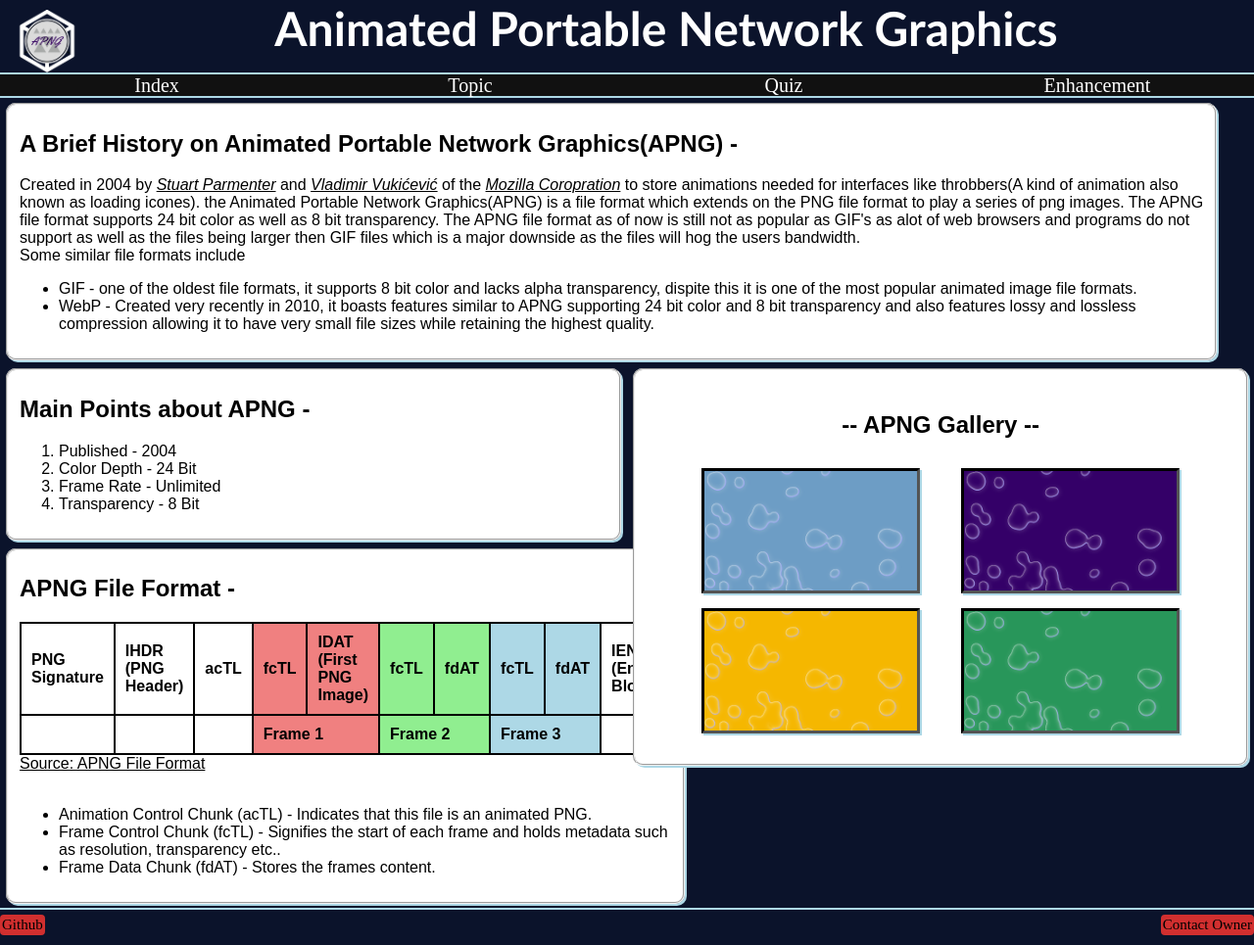
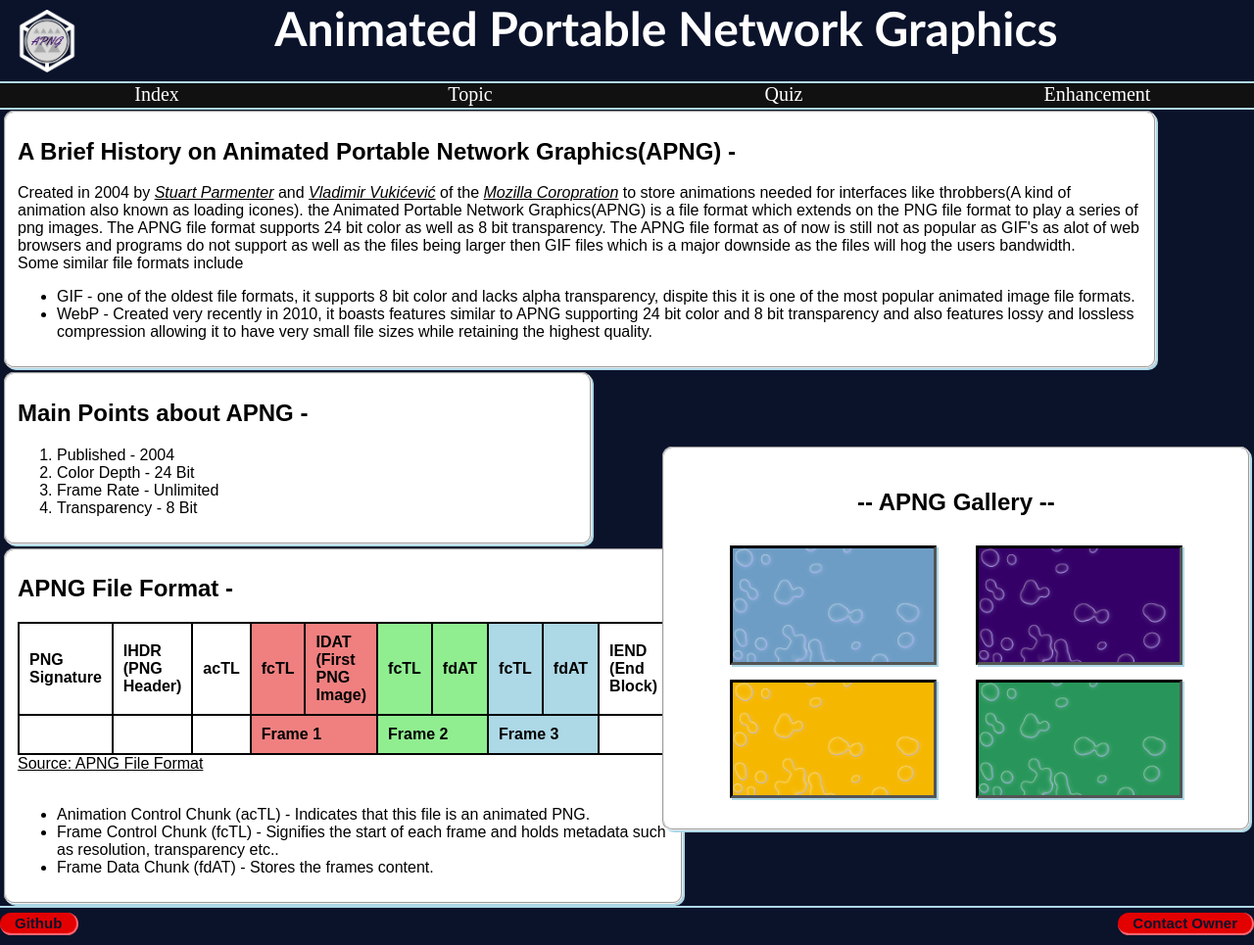
Before and after one commit to TharinS/EN-Four-Oh-Nine, a PHP site: page /html/topic.html in a window 1280 px wide. Shown: the whole page at 98% size. Run offline with PHP 8.4, Linux system fonts and the light colour scheme.

Commit message:
minor tweaks

```diff
--- a/html/topic.html
+++ b/html/topic.html
@@ -8,6 +8,7 @@
     <meta name="author" content="Tharin Sandipa">
     <link rel="icon" type="image/x-icon" href="../styles/Images/APNGLogoNoBackground.png">
     <link rel="stylesheet" href="../styles/style.css">
+    <link rel="import" href="'https://fonts.googleapis.com/css?family=Rubik:700&display=swap'">
     <title>Animated Portable Network Graphics</title>
 </head>
 
@@ -86,7 +87,7 @@
 
         </section>
         <section class="grid-item6">
-            <fieldset class="fieldset-settings">
+            <fieldset class="fieldset-settings gallery">
                 <figure class="subgrid-container">
                     <h2 class="subgrid-title font-general">-- APNG Gallery --</h2>
                     <img class="image lava1" src="../styles/Images/blue.png" alt="Lava lamp animation">
--- a/styles/style.css
+++ b/styles/style.css
@@ -14,10 +14,11 @@ body {
 /* Footer Buttons Start */
 
 .owner-button {
-    border: 2px solid rgb(209, 47, 47);
-    background-color: rgb(209, 47, 47);
-    border-radius: 4px;
-    color: black;
+    border-bottom: 2px solid #ff656e;
+    border-right: 2px solid #ff656e;
+    background-color: #e30001;
+    border-radius: 14px;
+    color: #0B132B;
     width: fit-content;
     height: 55%;
     text-align: center;
@@ -26,13 +27,17 @@ body {
     clear: right;
     float: right;
     margin-top: 5px;
+    padding: 2px 15px;
+    font-family: 'Rubik', sans-serif;
+    font-weight: 600;
 }
 
 .git-button {
-    border: 2px solid rgb(209, 47, 47);
-    background-color: rgb(209, 47, 47);
-    border-radius: 4px;
-    color: black;
+    border-bottom: 2px solid #ff656e;
+    border-right: 2px solid #ff656e;
+    background-color: #e30001;
+    border-radius: 14px;
+    color: #0B132B;
     width: fit-content;
     height: 55%;
     text-align: center;
@@ -41,20 +46,47 @@ body {
     clear: left;
     float: left;
     margin-top: 5px;
+    padding: 2px 15px;
+    font-family: 'Rubik', sans-serif;
+    font-weight: 600;
 }
 
 
 /* Footer Buttons End */
 
+
+/* Banner Start */
+
+.banner-settings {
+    margin: auto;
+}
+
+.title {
+    text-align: center;
+    margin: 0;
+    font-family: "Trebuchet MS", sans-serif !important;
+    font-size: 3em;
+    color: white !important;
+}
+
+.logo {
+    max-width: 5%;
+    height: auto;
+    clear: left;
+    float: left;
+    padding-top: 10px;
+    padding-left: 16px;
+    padding-bottom: 10px;
+}
+
+
+/* Banner End */
+
 .fieldset-settings {
     border-radius: 10px;
     box-shadow: 2px 2px lightblue;
     background-color: white;
-    width: 95%;
-}
-
-.banner-settings {
-    margin: auto;
+    width: 90%;
 }
 
 .author {
@@ -62,7 +94,7 @@ body {
 }
 
 .font-general {
-    color: black !important;
+    color: black;
     font-family: sans-serif;
 }
 
@@ -113,16 +145,13 @@ span {
     background-color: #28965A;
 }
 
+.gallery {
+    clear: right;
+    float: right;
+}
+
 
 /* Image Gallery End */
-
-.title {
-    text-align: center;
-    margin: 0;
-    font-family: "Trebuchet MS", sans-serif;
-    font-size: 3em;
-    color: white !important;
-}
 
 
 /* Table Start */
@@ -150,15 +179,6 @@ span {
 
 /* Table End */
 
-.logo {
-    max-width: 5%;
-    height: auto;
-    clear: left;
-    float: left;
-    padding-top: 10px;
-    padding-left: 16px;
-}
-
 
 /* Menu Button Settings Start */
 
@@ -167,7 +187,7 @@ span {
     border-bottom: 2px solid lightblue;
     color: white;
     width: 100%;
-    height: 80%;
+    height: 90%;
     text-align: center;
     text-decoration: none;
     display: inline-block;
@@ -189,6 +209,7 @@ span {
     display: grid;
     height: 100vh;
     grid-template-columns: repeat(4, 1fr);
+    align-items: center;
     grid-template-areas: "banner banner banner banner" "button1 button2 button3 button4" "content1 content1 content1 content1" "content2 content2 image image" "content3 content3 image image" "footer footer footer footer";
 }
 
@@ -215,23 +236,22 @@ span {
 
 .grid-item3 {
     grid-area: content1;
-    padding: 4px;
+    padding: 2px;
 }
 
 .grid-item4 {
     grid-area: content3;
-    padding: 4px;
+    padding: 2px;
 }
 
 .grid-item5 {
     grid-area: content2;
-    padding: 4px;
+    padding: 2px;
 }
 
 .grid-item6 {
     grid-area: image;
-    align-content: right;
-    padding: 4px;
+    padding: 2px;
 }
 
 .grid-item7 {
```
